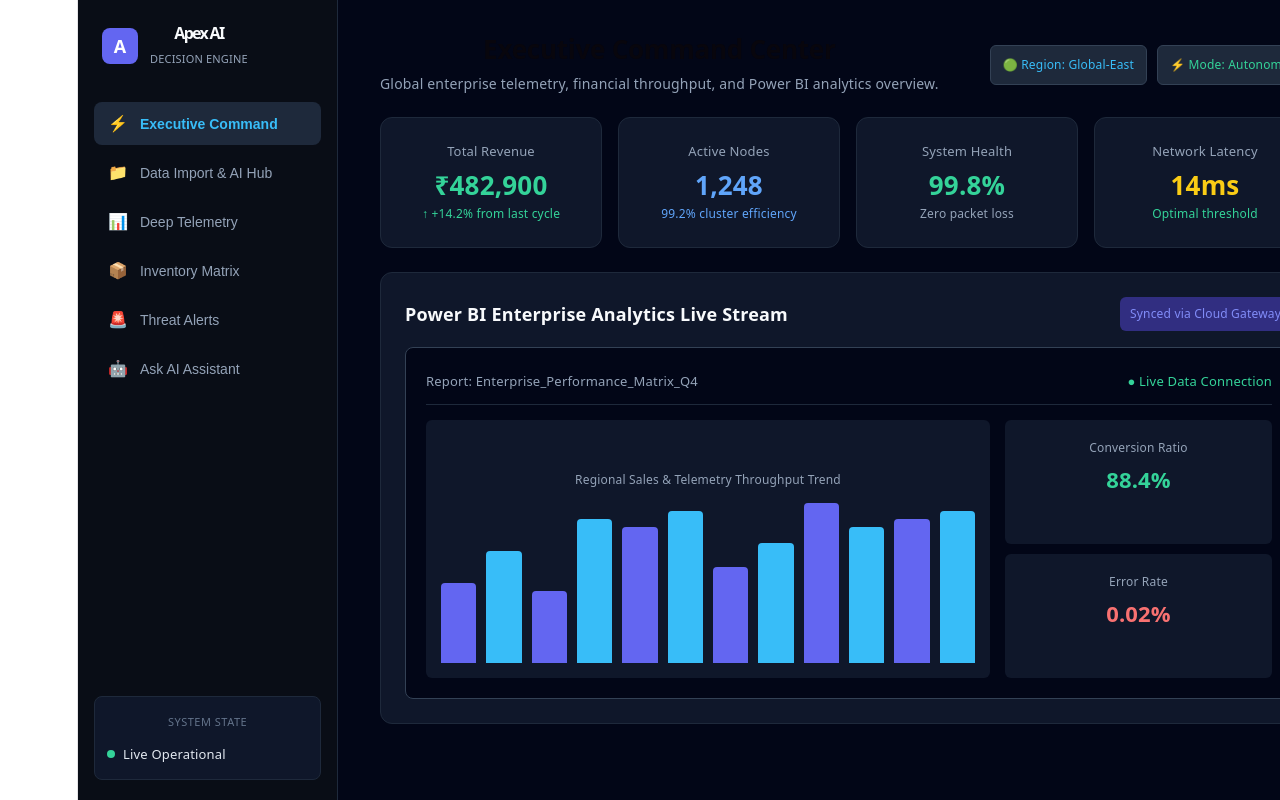
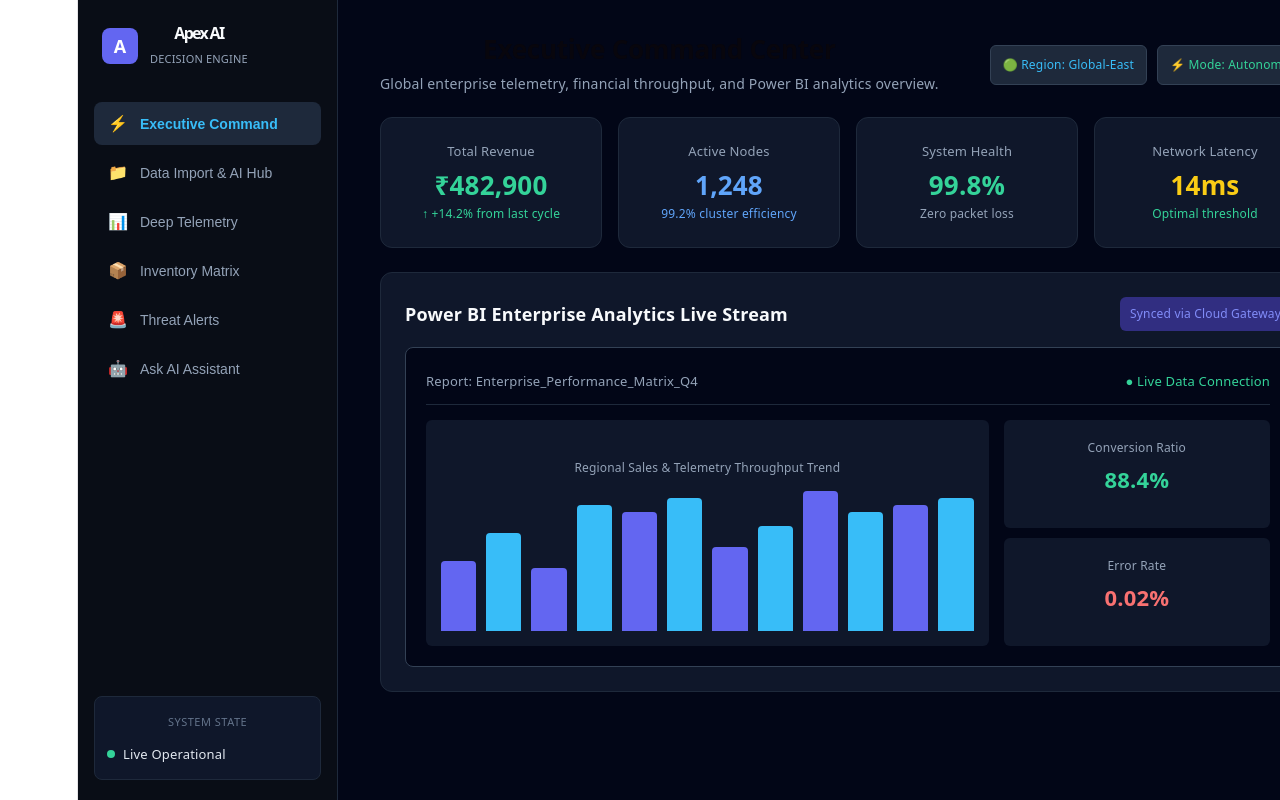
Before and after one commit to digvijaygadiwadd-a11y/apex-ai-enterprise-software, a React app: page / in a window 1280 px wide. Shown: the top 800 px of the page. Built offline with nearby package versions, Linux system fonts and the light colour scheme; the HTML template or start-up script is replaced by a standard one.

Commit message:
feat: push power bi dashboards

```diff
--- a/src/components/ExecutiveCommand.jsx
+++ b/src/components/ExecutiveCommand.jsx
@@ -13,7 +13,6 @@
         </div>
       </div>
 
-      {/* Top Metric Cards */}
       <div style={{ display: "grid", gridTemplateColumns: "repeat(4, 1fr)", gap: "16px", marginBottom: "24px" }}>
         <div style={{ backgroundColor: "#0f172a", padding: "20px", borderRadius: "12px", border: "1px solid #1e293b" }}>
           <p style={{ color: "#94a3b8", fontSize: "13px", margin: "0 0 8px 0" }}>Total Revenue</p>
@@ -37,15 +36,12 @@
         </div>
       </div>
 
-      {/* Power BI Embedded View Box */}
       <div style={{ backgroundColor: "#0f172a", padding: "24px", borderRadius: "12px", border: "1px solid #1e293b" }}>
         <div style={{ display: "flex", justifyContent: "space-between", alignItems: "center", marginBottom: "16px" }}>
           <h3 style={{ fontSize: "18px", fontWeight: "600", margin: 0, color: "#f8fafc" }}>Power BI Enterprise Analytics Live Stream</h3>
           <span style={{ fontSize: "12px", backgroundColor: "#312e81", color: "#818cf8", padding: "4px 10px", borderRadius: "6px" }}>Synced via Cloud Gateway</span>
         </div>
-        <div style={{ width: "100%", height: "350px", backgroundColor: "#020617", borderRadius: "8px", border: "1px solid #334155", display: "flex", flexDirection: "column", alignItems: "center", justifyContent: "center", position: "relative", overflow: "hidden" }}>
-          {/* Embedded simulated Power BI Dashboard iframe interface */}
-          <div style={{ position: "absolute", top: 0, left: 0, width: "100%", height: "100%", display: "flex", flexDirection: "column", padding: "20px", boxSizing: "border-box" }}>
+        <div style={{ width: "100%", height: "320px", backgroundColor: "#020617", borderRadius: "8px", border: "1px solid #334155", display: "flex", flexDirection: "column", padding: "20px", boxSizing: "border-box" }}>
           <div style={{ display: "flex", justifyContent: "space-between", marginBottom: "15px", borderBottom: "1px solid #1e293b", paddingBottom: "10px" }}>
             <span style={{ color: "#94a3b8", fontSize: "13px" }}>Report: Enterprise_Performance_Matrix_Q4</span>
             <span style={{ color: "#34d399", fontSize: "13px" }}>● Live Data Connection</span>
@@ -53,7 +49,7 @@
           <div style={{ display: "flex", gap: "15px", flex: 1 }}>
             <div style={{ flex: 2, backgroundColor: "#0f172a", borderRadius: "6px", padding: "15px", display: "flex", flexDirection: "column", justifyContent: "flex-end" }}>
               <p style={{ color: "#94a3b8", fontSize: "12px", margin: "0 0 10px 0" }}>Regional Sales & Telemetry Throughput Trend</p>
-                <div style={{ height: "160px", display: "flex", alignItems: "flex-end", gap: "10px" }}>
+              <div style={{ height: "140px", display: "flex", alignItems: "flex-end", gap: "10px" }}>
                 {[50, 70, 45, 90, 85, 95, 60, 75, 100, 85, 90, 95].map((h, i) => (
                   <div key={i} style={{ flex: 1, height: `${h}%`, backgroundColor: i % 2 === 0 ? "#6366f1" : "#38bdf8", borderRadius: "4px 4px 0 0" }}></div>
                 ))}
@@ -73,6 +69,5 @@
         </div>
       </div>
     </div>
-    </div>
   );
 }
```
Lines whose indentation alone changed are shown as unchanged.
